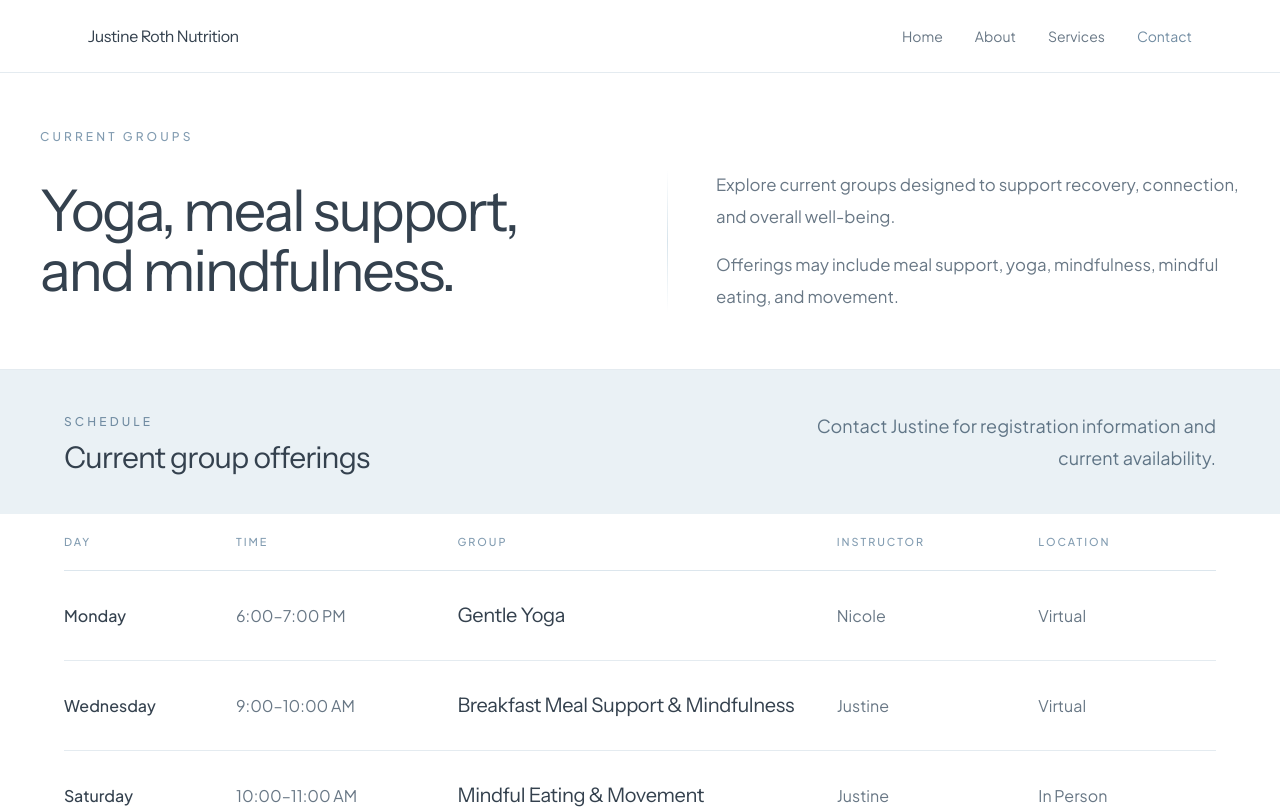
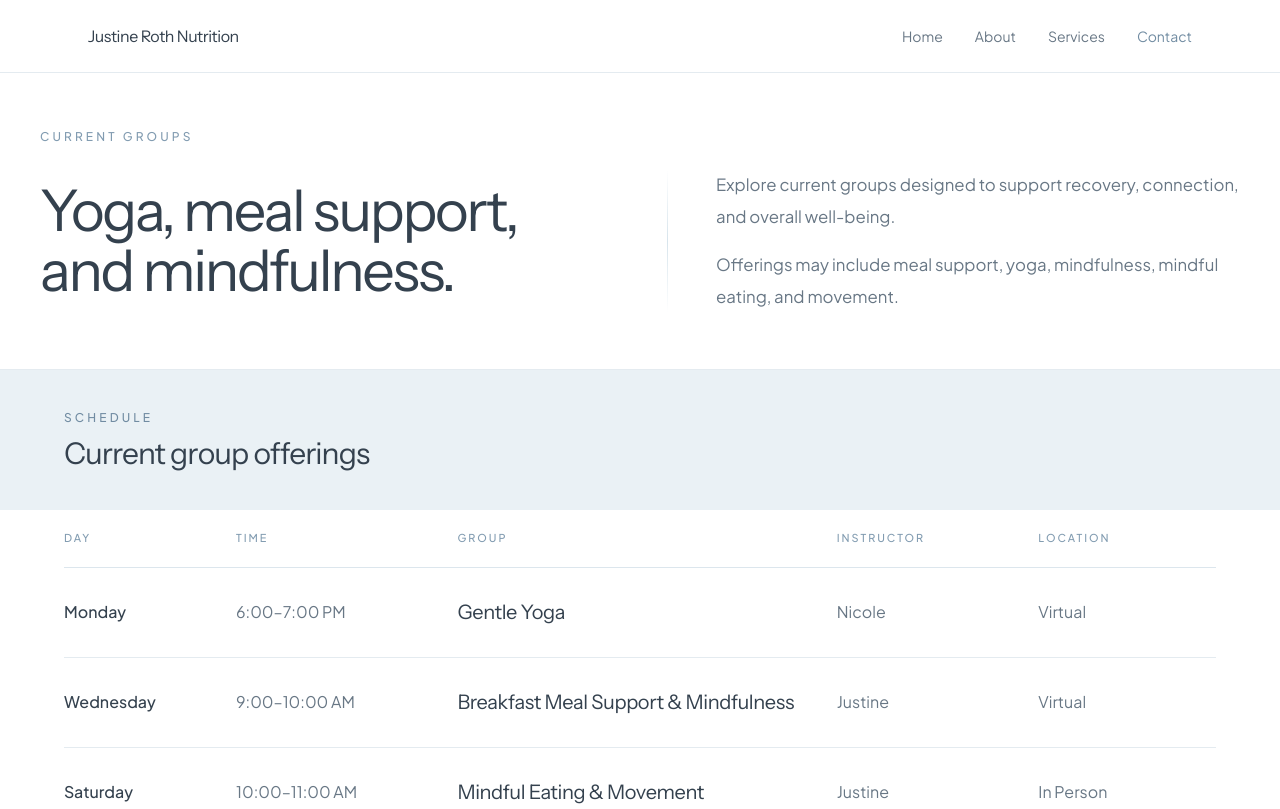
Before and after one commit to justinerothrd/justine-roth-nutrition, a Next.js app: page /groups in a window 1280 px wide. Shown: the top 809 px of the page. Built offline with nearby package versions, Linux system fonts and the light colour scheme.

Commit message:
Update page.tsx

```diff
--- a/app/groups/page.tsx
+++ b/app/groups/page.tsx
@@ -94,10 +94,7 @@ export default function GroupsPage() {
               </h2>
             </div>
 
-            <p className="mt-6 max-w-md text-base leading-7 text-[#607586] sm:mt-0 sm:text-right sm:text-lg sm:leading-8">
-  Contact Justine for registration information and current
-  availability.
-</p>
+
           </div>
         </div>
 
```
